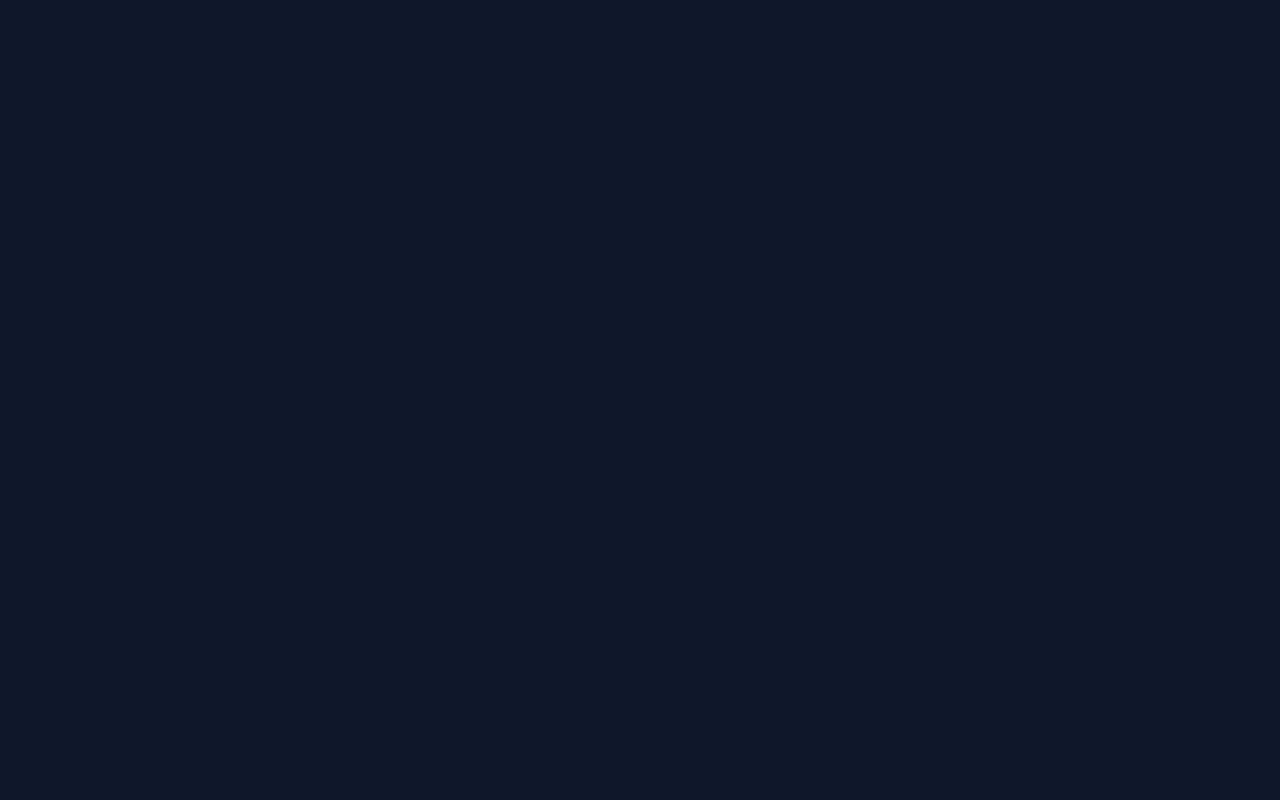
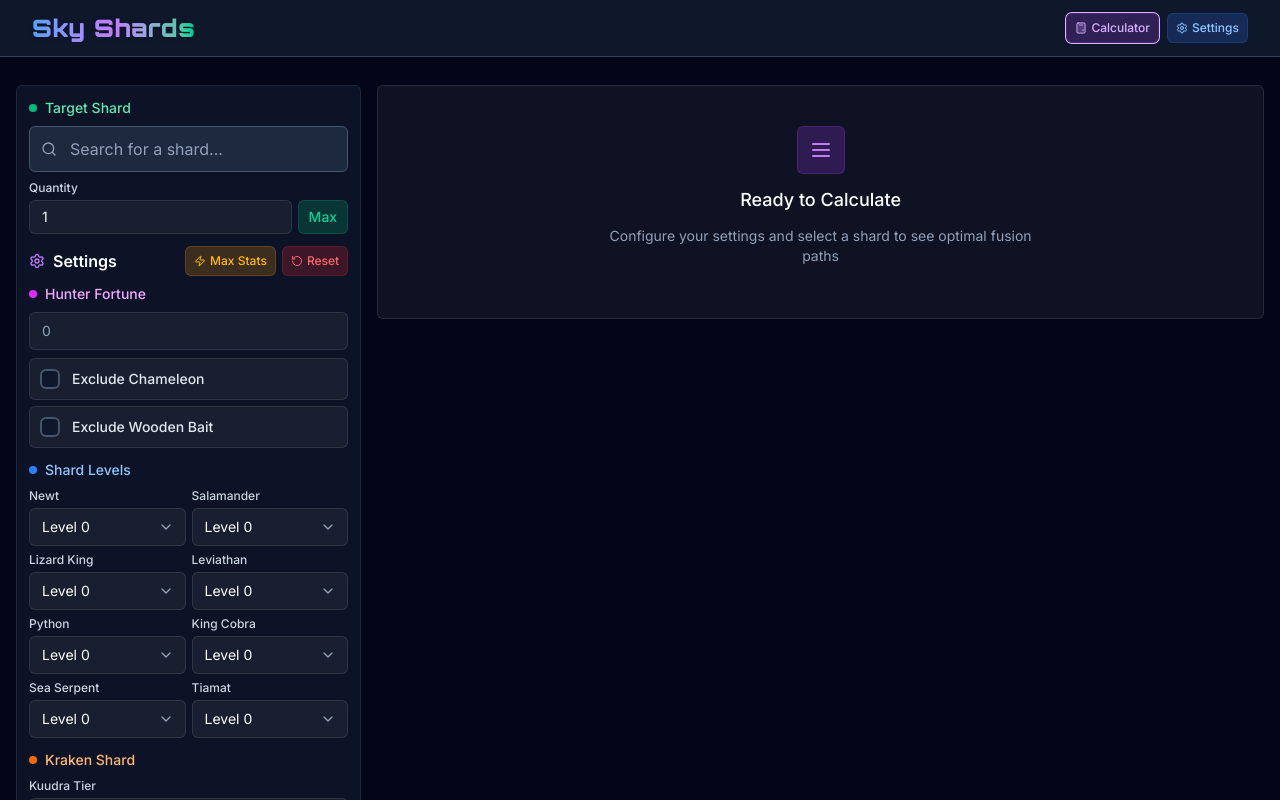
Before and after one commit to Campionnn/SkyShards, a React (Vite) app: page / in a window 1280 px wide. Shown: the top 800 px of the page. Built offline with nearby package versions, Linux system fonts and the light colour scheme.

Commit message:
Improve numeric input UX: show placeholder, no prefilled value for quantity/hunterFortune/moneyPerHour

```diff
--- a/src/components/CalculatorForm.tsx
+++ b/src/components/CalculatorForm.tsx
@@ -1,33 +1,76 @@
-import React, { useEffect } from "react";
-import { useForm } from "react-hook-form";
-import { zodResolver } from "@hookform/resolvers/zod";
+import React from "react";
 import { Zap, RotateCcw, Settings } from "lucide-react";
-import { calculationSchema, type CalculationFormData } from "../schemas/validation";
+import { type CalculationFormData } from "../schemas/validation";
 import { ShardAutocomplete } from "./ShardAutocomplete";
 import { MAX_QUANTITIES } from "../constants";
 import { DataService } from "../services/dataService";
 import { PetLevelDropdown } from "./calculator/PetLevelDropdown";
 import type { ShardWithKey } from "../types";
 import { KuudraDropdown } from "./calculator/KuudraDropdown";
+import { useCalculatorState } from "../context/CalculatorStateContext";
+
 interface CalculatorFormProps {
   onSubmit: (data: CalculationFormData) => void;
 }
 
 export const CalculatorForm: React.FC<CalculatorFormProps> = ({ onSubmit }) => {
-  const {
-    register,
-    setValue,
-    watch,
-    reset,
-    formState: { errors },
-  } = useForm<CalculationFormData>({
-    resolver: zodResolver(calculationSchema),
-    defaultValues: {
-      shard: "",
-      quantity: 1,
+  const { form, setForm, resetForm } = useCalculatorState();
+
+  React.useEffect(() => {
+    console.log("[CalculatorForm] Mounted");
+    return () => {
+      console.log("[CalculatorForm] Unmounted");
+    };
+  }, []);
+
+  const selectedShard = form.shard;
+
+  const handleInputChange = (field: keyof CalculationFormData, value: any) => {
+    const updatedForm = { ...form, [field]: value };
+    setForm(updatedForm);
+    setTimeout(() => {
+      onSubmit(updatedForm);
+    }, 0);
+  };
+
+  const handleShardSelect = (shard: ShardWithKey) => {
+    setForm({ ...form, shard: shard.name });
+    setTimeout(() => {
+      const currentValues = { ...form, shard: shard.name, frogPet: false };
+      onSubmit(currentValues);
+    }, 100);
+  };
+
+  const handleMaxStats = () => {
+    const updatedForm = {
+      ...form,
+      hunterFortune: 121,
+      newtLevel: 10,
+      salamanderLevel: 10,
+      lizardKingLevel: 10,
+      leviathanLevel: 10,
+      pythonLevel: 10,
+      kingCobraLevel: 10,
+      seaSerpentLevel: 10,
+      tiamatLevel: 10,
+    };
+    setForm(updatedForm);
+    setTimeout(() => {
+      onSubmit(updatedForm);
+    }, 0);
+  };
+
+  const handleReset = () => {
+    // Preserve current shard and quantity values
+    const currentShard = form.shard;
+    const currentQuantity = form.quantity;
+    // Reset to default, then immediately restore shard and quantity
+    const resetFormData: CalculationFormData = {
+      shard: currentShard,
+      quantity: currentQuantity,
       hunterFortune: 0,
       excludeChameleon: false,
-      frogPet: false, // Default to false so "No Frog Pet" is unchecked by default
+      frogPet: false,
       newtLevel: 0,
       salamanderLevel: 0,
       lizardKingLevel: 0,
@@ -36,98 +79,43 @@ export const CalculatorForm: React.FC<CalculatorFormProps> = ({ onSubmit }) => {
       kingCobraLevel: 0,
       seaSerpentLevel: 0,
       tiamatLevel: 0,
-      kuudraTier: "t5",
+      kuudraTier: "t5", // must be a valid enum value
       moneyPerHour: 0,
       noWoodenBait: false,
-    },
-  });
-
-  const selectedShard = watch("shard");
-  const formData = watch();
-
-  // Auto-submit when form data changes (but only if we have a valid shard)
-  useEffect(() => {
-    const isValidShardName = async (shardName: string): Promise<boolean> => {
-      if (!shardName || shardName.trim() === "") return false;
-
-      try {
-        const dataService = DataService.getInstance();
-        const nameToKeyMap = await dataService.getShardNameToKeyMap();
-        return !!nameToKeyMap[shardName.toLowerCase()];
-      } catch {
-        return false;
-      }
     };
-
-    if (selectedShard && selectedShard.trim() !== "" && formData.shard && formData.shard.trim() !== "") {
-      const timeoutId = setTimeout(async () => {
-        // Only trigger calculation if the shard name is valid and complete
-        const isValid = await isValidShardName(formData.shard);
-        if (isValid) {
-          const currentValues = { ...formData, frogPet: false };
-          onSubmit(currentValues);
-        }
-      }, 0); // Increased delay to give more time for typing
-
-      return () => clearTimeout(timeoutId);
-    }
-  }, [formData, onSubmit, selectedShard]);
-
-  const handleShardSelect = (shard: ShardWithKey) => {
-    setValue("shard", shard.name);
+    setForm(resetFormData);
     setTimeout(() => {
-      const currentValues = { ...watch(), shard: shard.name, frogPet: false };
-      onSubmit(currentValues);
-    }, 100);
-  };
-
-  const handleMaxStats = () => {
-    setValue("hunterFortune", 121);
-    setValue("newtLevel", 10);
-    setValue("salamanderLevel", 10);
-    setValue("lizardKingLevel", 10);
-    setValue("leviathanLevel", 10);
-    setValue("pythonLevel", 10);
-    setValue("kingCobraLevel", 10);
-    setValue("seaSerpentLevel", 10);
-    setValue("tiamatLevel", 10);
-  };
-
-  const handleReset = () => {
-    // Preserve current shard and quantity values
-    const currentShard = watch("shard");
-    const currentQuantity = watch("quantity");
-
-    // Reset all form values to defaults
-    reset();
-
-    // Restore the preserved values
-    setValue("shard", currentShard);
-    setValue("quantity", currentQuantity);
+      onSubmit(resetFormData);
+    }, 0);
   };
 
   const handleMaxQuantity = async () => {
     const shardName = selectedShard;
+    let updatedForm: CalculationFormData;
     if (!shardName || shardName.trim() === "") {
-      setValue("quantity", MAX_QUANTITIES.common); // Default to common max if no shard selected
+      updatedForm = { ...form, quantity: MAX_QUANTITIES.common };
+      setForm(updatedForm);
+      setTimeout(() => {
+        onSubmit(updatedForm);
+      }, 0);
       return;
     }
-
     try {
-      // Get the shard data to determine rarity
       const dataService = DataService.getInstance();
       const shard = await dataService.getShardByName(shardName);
-
-      if (shard) {
-        // Set max quantity based on rarity
-        const maxQuantity = MAX_QUANTITIES[shard.rarity as keyof typeof MAX_QUANTITIES] || MAX_QUANTITIES.common;
-        setValue("quantity", maxQuantity);
-      } else {
-        setValue("quantity", MAX_QUANTITIES.common); // Default to common if shard not found
-      }
+      const maxQuantity = (shard && MAX_QUANTITIES[shard.rarity as keyof typeof MAX_QUANTITIES]) || MAX_QUANTITIES.common;
+      updatedForm = { ...form, quantity: maxQuantity };
+      setForm(updatedForm);
+      setTimeout(() => {
+        onSubmit(updatedForm);
+      }, 0);
     } catch (error) {
       console.error("Failed to get shard rarity:", error);
-      setValue("quantity", MAX_QUANTITIES.common); // Default to common on error
+      updatedForm = { ...form, quantity: MAX_QUANTITIES.common };
+      setForm(updatedForm);
+      setTimeout(() => {
+        onSubmit(updatedForm);
+      }, 0);
     }
   };
 
@@ -141,45 +129,32 @@ export const CalculatorForm: React.FC<CalculatorFormProps> = ({ onSubmit }) => {
               <div className="w-2 h-2 bg-emerald-500 rounded-full"></div>
               Target Shard
             </label>
-            <ShardAutocomplete value={selectedShard} onChange={(value) => setValue("shard", value)} onSelect={handleShardSelect} placeholder="Search for a shard..." />
-            {errors.shard && <p className="mt-1 text-sm text-red-400">{errors.shard.message}</p>}
+            <ShardAutocomplete value={form.shard} onChange={(value) => handleInputChange("shard", value)} onSelect={handleShardSelect} placeholder="Search for a shard..." />
           </div>
-
           <div className="flex gap-1.5">
             <div className="flex-1">
               <label className="block text-xs font-medium text-slate-300 mb-1">Quantity</label>
               <input
                 type="number"
                 min="1"
-                {...register("quantity", { valueAsNumber: true })}
+                value={form.quantity === 0 ? "" : form.quantity}
+                placeholder="1"
+                onChange={(e) => handleInputChange("quantity", Number(e.target.value))}
                 onKeyDown={(e) => {
                   if (e.key === "Enter") {
                     e.preventDefault();
                     e.currentTarget.blur();
                   }
                 }}
-                className="
-                  w-full px-3 py-1.5 text-sm
-                  bg-white/5 border border-white/10 rounded-md
-                  text-white placeholder-slate-400
-                  focus:outline-none focus:ring-2 focus:ring-emerald-500/50 focus:border-emerald-500/50
-                  transition-colors duration-200
-                "
+                className="w-full px-3 py-1.5 text-sm bg-white/5 border border-white/10 rounded-md text-white placeholder-slate-400 focus:outline-none focus:ring-2 focus:ring-emerald-500/50 focus:border-emerald-500/50 transition-colors duration-200"
               />
-              {errors.quantity && <p className="mt-1 text-sm text-red-400">{errors.quantity.message}</p>}
             </div>
-
             <div className="flex-shrink-0">
               <label className="block text-xs font-medium text-slate-300 mb-1">&nbsp;</label>
               <button
                 type="button"
                 onClick={handleMaxQuantity}
-                className="
-                  px-2.5 py-1.5 text-sm font-medium rounded-md
-                  bg-emerald-500/20 hover:bg-emerald-500/30
-                  text-emerald-400 border border-emerald-500/20 hover:border-emerald-500/30
-                  transition-colors duration-200 flex items-center justify-center cursor-pointer
-                "
+                className="px-2.5 py-1.5 text-sm font-medium rounded-md bg-emerald-500/20 hover:bg-emerald-500/30 text-emerald-400 border border-emerald-500/20 hover:border-emerald-500/30 transition-colors duration-200 flex items-center justify-center cursor-pointer"
               >
                 Max
               </button>
@@ -235,13 +210,9 @@ export const CalculatorForm: React.FC<CalculatorFormProps> = ({ onSubmit }) => {
               <input
                 type="number"
                 min="0"
-                {...register("hunterFortune", { valueAsNumber: true })}
-                onKeyDown={(e) => {
-                  if (e.key === "Enter") {
-                    e.preventDefault();
-                    e.currentTarget.blur();
-                  }
-                }}
+                value={form.hunterFortune === 0 ? "" : form.hunterFortune}
+                placeholder="0"
+                onChange={(e) => handleInputChange("hunterFortune", Number(e.target.value))}
                 className="
                   w-full px-3 py-2 text-sm
                   bg-white/5 border border-white/10 rounded-md
@@ -256,7 +227,7 @@ export const CalculatorForm: React.FC<CalculatorFormProps> = ({ onSubmit }) => {
             <div className="space-y-1.5">
               <div className="group flex items-center space-x-3 p-2.5 bg-white/5 border border-white/10 rounded-md hover:bg-white/10 hover:border-white/20 transition-all duration-200 cursor-pointer">
                 <div className="relative">
-                  <input id="excludeChameleon" type="checkbox" {...register("excludeChameleon")} className="sr-only peer" />
+                  <input id="excludeChameleon" type="checkbox" checked={form.excludeChameleon} onChange={(e) => handleInputChange("excludeChameleon", e.target.checked)} className="sr-only peer" />
                   <div className="w-5 h-5 bg-slate-900 border-2 border-slate-600 rounded-md flex items-center justify-center cursor-pointer transition-all duration-200 hover:border-slate-500 peer-checked:bg-fuchsia-500 peer-checked:border-fuchsia-500 peer-focus:ring-2 peer-focus:ring-fuchsia-500/20">
                     <svg className="w-3.5 h-3.5 text-white opacity-0 peer-checked:opacity-100 transition-opacity duration-200" fill="currentColor" viewBox="0 0 20 20">
                       <path fillRule="evenodd" d="M16.707 5.293a1 1 0 010 1.414l-8 8a1 1 0 01-1.414 0l-4-4a1 1 0 011.414-1.414L8 12.586l7.293-7.293a1 1 0 011.414 0z" clipRule="evenodd" />
@@ -270,7 +241,7 @@ export const CalculatorForm: React.FC<CalculatorFormProps> = ({ onSubmit }) => {
 
               <div className="group flex items-center space-x-3 p-2.5 bg-white/5 border border-white/10 rounded-md hover:bg-white/10 hover:border-white/20 transition-all duration-200 cursor-pointer">
                 <div className="relative">
-                  <input id="excludeWoodenBait" type="checkbox" {...register("noWoodenBait")} className="sr-only peer" />
+                  <input id="excludeWoodenBait" type="checkbox" checked={form.noWoodenBait} onChange={(e) => handleInputChange("noWoodenBait", e.target.checked)} className="sr-only peer" />
                   <div className="w-5 h-5 bg-slate-900 border-2 border-slate-600 rounded-md flex items-center justify-center cursor-pointer transition-all duration-200 hover:border-slate-500 peer-checked:bg-fuchsia-500 peer-checked:border-fuchsia-500 peer-focus:ring-2 peer-focus:ring-fuchsia-500/20">
                     <svg className="w-3.5 h-3.5 text-white opacity-0 peer-checked:opacity-100 transition-opacity duration-200" fill="currentColor" viewBox="0 0 20 20">
                       <path fillRule="evenodd" d="M16.707 5.293a1 1 0 010 1.414l-8 8a1 1 0 01-1.414 0l-4-4a1 1 0 011.414-1.414L8 12.586l7.293-7.293a1 1 0 011.414 0z" clipRule="evenodd" />
@@ -302,7 +273,12 @@ export const CalculatorForm: React.FC<CalculatorFormProps> = ({ onSubmit }) => {
               { key: "seaSerpentLevel", label: "Sea Serpent" },
               { key: "tiamatLevel", label: "Tiamat" },
             ].map(({ key, label }) => (
-              <PetLevelDropdown key={key} value={watch(key as any) || 0} onChange={(value) => setValue(key as any, value)} label={label} />
+              <PetLevelDropdown
+                key={key}
+                value={(form[key as keyof CalculationFormData] as number) || 0}
+                onChange={(value) => handleInputChange(key as keyof CalculationFormData, value)}
+                label={label}
+              />
             ))}
           </div>
         </div>
@@ -314,14 +290,14 @@ export const CalculatorForm: React.FC<CalculatorFormProps> = ({ onSubmit }) => {
             Kraken Shard
           </h3>
           <div className="space-y-2">
-            <KuudraDropdown value={watch("kuudraTier") || "t5"} onChange={(value) => setValue("kuudraTier", value as any)} label="Kuudra Tier" />
-
+            <KuudraDropdown value={form.kuudraTier || "t5"} onChange={(value) => handleInputChange("kuudraTier", value)} label="Kuudra Tier" />
             <div className="relative">
               <input
                 type="number"
                 min="0"
-                placeholder="40000000"
-                {...register("moneyPerHour", { valueAsNumber: true })}
+                placeholder="0"
+                value={form.moneyPerHour === 0 ? "" : form.moneyPerHour}
+                onChange={(e) => handleInputChange("moneyPerHour", Number(e.target.value))}
                 onKeyDown={(e) => {
                   if (e.key === "Enter") {
                     e.preventDefault();
--- a/src/components/layout/Navigation.tsx
+++ b/src/components/layout/Navigation.tsx
@@ -48,14 +48,13 @@ export const Navigation: React.FC = () => {
               // Set outline color based on nav item color
               const ringClass = isActive ? (color === "blue" ? "ring-1 ring-offset-0 ring-blue-300" : "ring-1 ring-offset-0 ring-purple-300") : "";
               return (
-                <Link key={path} to={path}>
-                  <button
-                    type="button"
-                    className={`px-2 py-1.5 font-medium rounded-md text-xs transition-colors duration-200 flex items-center space-x-1 cursor-pointer ${colorClass.bg} ${colorClass.hoverBg} ${colorClass.text} ${colorClass.border} ${colorClass.hoverBorder} ${ringClass}`}
-                  >
-                    <Icon className="w-3 h-3" />
-                    <span>{label}</span>
-                  </button>
+                <Link
+                  key={path}
+                  to={path}
+                  className={`px-2 py-1.5 font-medium rounded-md text-xs transition-colors duration-200 flex items-center space-x-1 cursor-pointer ${colorClass.bg} ${colorClass.hoverBg} ${colorClass.text} ${colorClass.border} ${colorClass.hoverBorder} ${ringClass}`}
+                >
+                  <Icon className="w-3 h-3" />
+                  <span>{label}</span>
                 </Link>
               );
             })}
--- /dev/null
+++ b/src/context/CalculatorStateContext.tsx
@@ -0,0 +1,69 @@
+import React, { createContext, useContext, useState, useCallback } from "react";
+import type { CalculationFormData } from "../schemas/validation";
+
+const defaultForm: CalculationFormData = {
+  shard: "",
+  quantity: 1,
+  hunterFortune: 0,
+  excludeChameleon: false,
+  frogPet: false,
+  newtLevel: 0,
+  salamanderLevel: 0,
+  lizardKingLevel: 0,
+  leviathanLevel: 0,
+  pythonLevel: 0,
+  kingCobraLevel: 0,
+  seaSerpentLevel: 0,
+  tiamatLevel: 0,
+  kuudraTier: "t5",
+  moneyPerHour: 0,
+  noWoodenBait: false,
+};
+
+interface CalculatorStateContextType {
+  form: CalculationFormData;
+  setForm: (data: CalculationFormData) => void;
+  resetForm: () => void;
+  result: any;
+  setResult: (result: any) => void;
+  calculationData: any;
+  setCalculationData: (data: any) => void;
+  targetShardName: string;
+  setTargetShardName: (name: string) => void;
+}
+
+const CalculatorStateContext = createContext<CalculatorStateContextType | undefined>(undefined);
+
+export const CalculatorStateProvider: React.FC<{ children: React.ReactNode }> = ({ children }) => {
+  const [form, setForm] = useState<CalculationFormData>(defaultForm);
+  const [result, setResult] = useState<any>(null);
+  const [calculationData, setCalculationData] = useState<any>(null);
+  const [targetShardName, setTargetShardName] = useState<string>("");
+
+  React.useEffect(() => {
+    console.log("[CalculatorStateProvider] Mounted");
+    return () => {
+      console.log("[CalculatorStateProvider] Unmounted");
+    };
+  }, []);
+
+  const handleSetForm = useCallback((data: CalculationFormData) => {
+    setForm(data);
+  }, []);
+
+  const resetForm = useCallback(() => {
+    setForm(defaultForm);
+  }, []);
+
+  return (
+    <CalculatorStateContext.Provider value={{ form, setForm: handleSetForm, resetForm, result, setResult, calculationData, setCalculationData, targetShardName, setTargetShardName }}>
+      {children}
+    </CalculatorStateContext.Provider>
+  );
+};
+
+export const useCalculatorState = () => {
+  const ctx = useContext(CalculatorStateContext);
+  if (!ctx) throw new Error("useCalculatorState must be used within CalculatorStateProvider");
+  return ctx;
+};
--- a/src/pages/CalculatorPage.tsx
+++ b/src/pages/CalculatorPage.tsx
@@ -4,16 +4,21 @@ import { CalculatorForm, CalculationResults } from "../components";
 import { useCalculation, useCustomRates } from "../hooks";
 import { DataService } from "../services/dataService";
 import type { CalculationFormData } from "../schemas/validation";
-import type { Data } from "../types";
+import { useCalculatorState } from "../context/CalculatorStateContext";
 
-export const CalculatorPage: React.FC = () => {
-  const { result, loading, error, calculate } = useCalculation();
+const CalculatorFormWithContext: React.FC<{ onSubmit: (data: CalculationFormData, setForm: (data: CalculationFormData) => void) => void }> = ({ onSubmit }) => {
+  const { setForm } = useCalculatorState();
+  return <CalculatorForm onSubmit={(data) => onSubmit(data, setForm)} />;
+};
+
+const CalculatorPageContent: React.FC = () => {
+  const { result, setResult, calculationData, setCalculationData, targetShardName, setTargetShardName } = useCalculatorState();
+  const { loading, error, calculate } = useCalculation();
   const { customRates } = useCustomRates();
-  const [calculationData, setCalculationData] = useState<Data | null>(null);
-  const [targetShardName, setTargetShardName] = useState<string>("");
   const [sidebarOpen, setSidebarOpen] = useState(false);
 
-  const handleCalculate = async (formData: CalculationFormData) => {
+  const handleCalculate = async (formData: CalculationFormData, setForm: (data: CalculationFormData) => void) => {
+    setForm(formData); // persist form state
     try {
       // Validate that we have a valid shard name before proceeding
       if (!formData.shard || formData.shard.trim() === "") {
@@ -55,11 +60,11 @@ export const CalculatorPage: React.FC = () => {
         noWoodenBait: formData.noWoodenBait,
       };
 
-      await calculate(shardKey, formData.quantity, params);
-
-      // Also get the data for display purposes
+      // Use the calculation service directly to get the result
       const calculationService = await import("../services/calculationService");
       const service = calculationService.CalculationService.getInstance();
+      const calculationResult = await service.calculateOptimalPath(shardKey, formData.quantity, params);
+      setResult(calculationResult);
       const data = await service.parseData(params);
       setCalculationData(data);
     } catch (err) {
@@ -95,7 +100,7 @@ export const CalculatorPage: React.FC = () => {
           </div>
 
           <div className={`${sidebarOpen ? "block" : "hidden xl:block"}`}>
-            <CalculatorForm onSubmit={handleCalculate} />
+            <CalculatorFormWithContext onSubmit={handleCalculate} />
           </div>
         </div>
 
@@ -123,7 +128,7 @@ export const CalculatorPage: React.FC = () => {
                   <Menu className="w-6 h-6 text-purple-400" />
                 </div>
                 <h3 className="text-lg font-medium text-white">Ready to Calculate</h3>
-                <p className="text-slate-400 text-sm">Configure your settings and select a shard to see optimal fusion paths</p>
+                <p className="text-slate-400 text-sm mt-1">Configure your settings and select a shard to see optimal fusion paths</p>
                 <div className="xl:hidden">
                   <button
                     onClick={() => setSidebarOpen(true)}
@@ -147,3 +152,5 @@ export const CalculatorPage: React.FC = () => {
     </div>
   );
 };
+
+export const CalculatorPage: React.FC = () => <CalculatorPageContent />;
--- a/src/pages/SettingsPage.tsx
+++ b/src/pages/SettingsPage.tsx
@@ -5,6 +5,8 @@ import { debounce } from "../utils";
 import { RarityDropdown, TypeDropdown, ShardItem } from "../components";
 
 export const SettingsPage: React.FC = () => {
+  console.log("SettingsPage rendered");
+
   const { shards, loading: shardsLoading } = useShardsWithRecipes();
   const { customRates, defaultRates, updateRate, resetRates } = useCustomRates();
   const [filter, setFilter] = useState("");
--- a/vite.config.ts
+++ b/vite.config.ts
@@ -2,10 +2,12 @@ import { defineConfig } from "vite";
 import react from "@vitejs/plugin-react";
 import tailwindcss from "@tailwindcss/vite";
 
+const isProd = process.env.NODE_ENV === "production";
+
 // https://vite.dev/config/
 export default defineConfig({
   plugins: [react(), tailwindcss()],
-  base: "/SkyShards/",
+  base: isProd ? "/SkyShards/" : "",
   build: {
     rollupOptions: {
       output: {
```
Also changed, not shown: public/404.html (+13 -30 lines), src/App.tsx (+9 -2 lines), src/components/layout/ErrorBoundary.tsx (added, +17 -0 lines), src/components/layout/Layout.tsx (+13 -2 lines).
